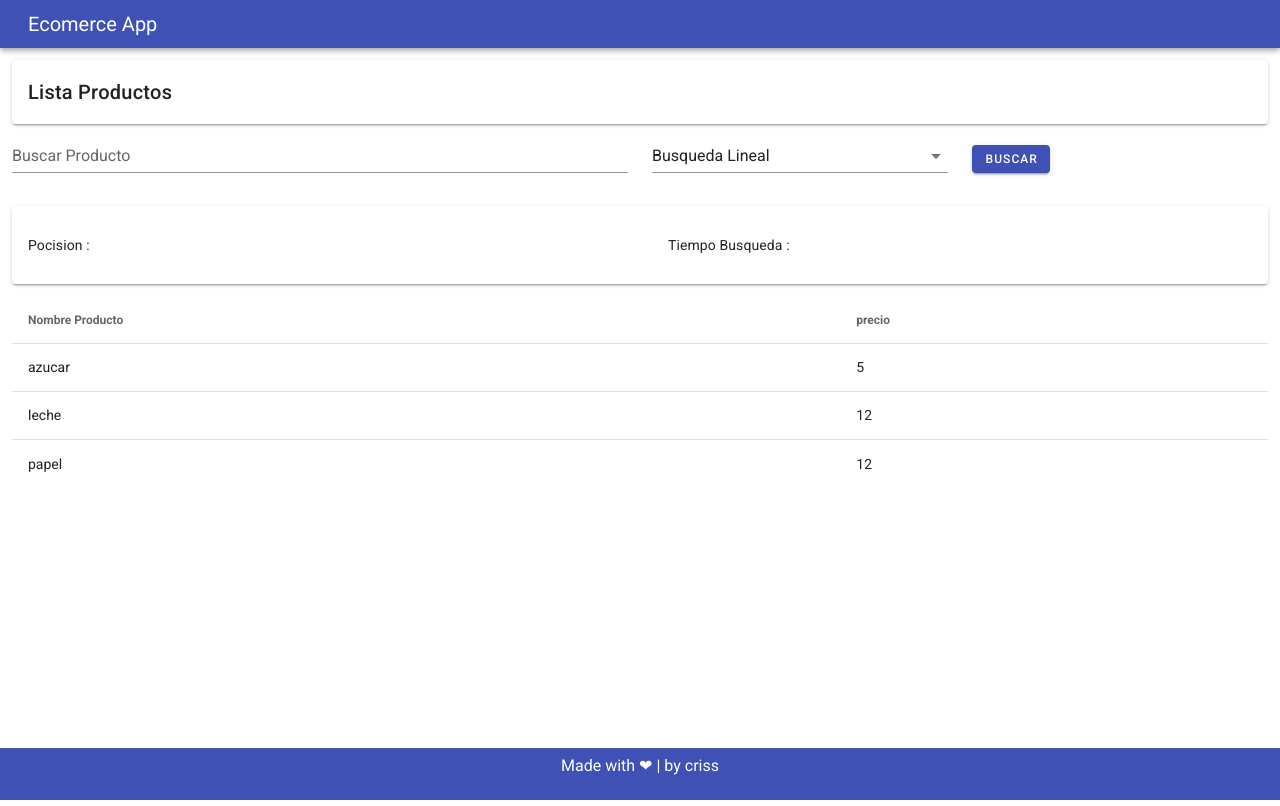
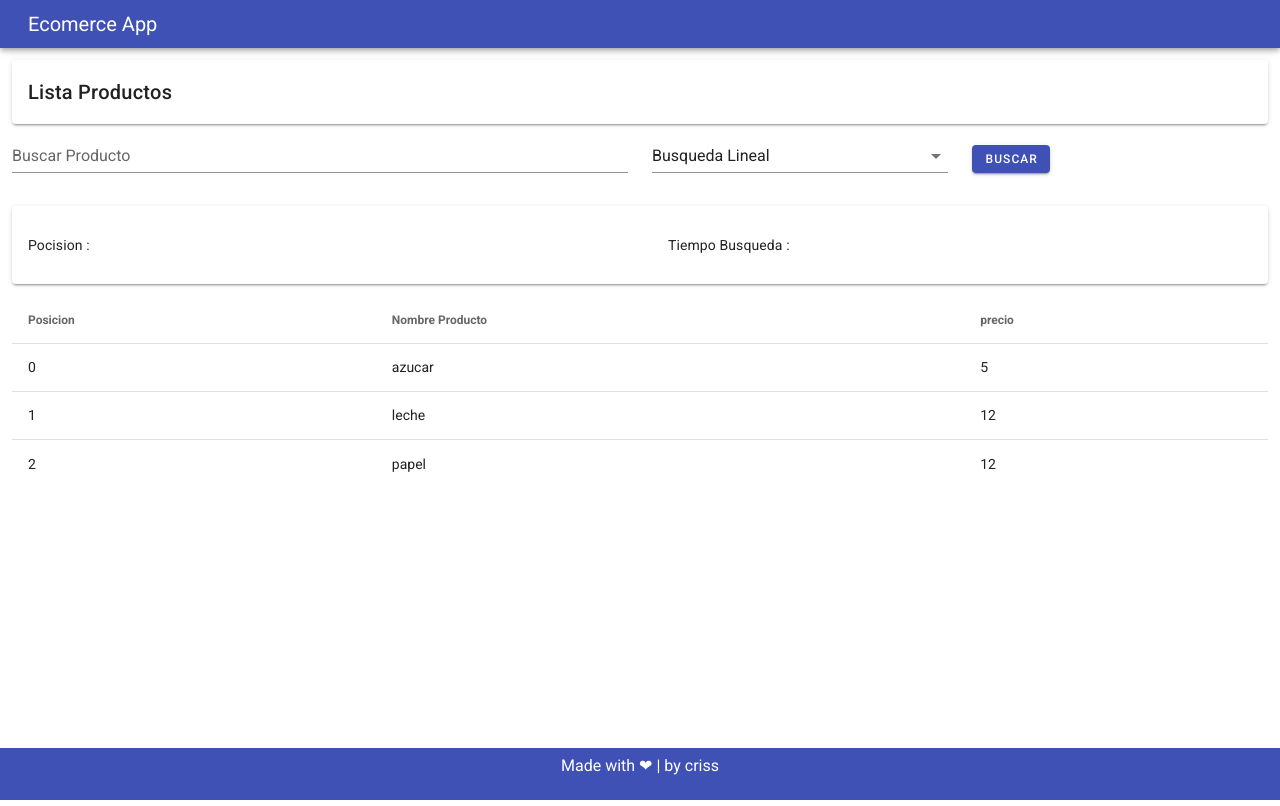
Before and after one commit to crisswebapp/Abarrofarma, a Nuxt app: page /farma in a window 1280 px wide. Built offline with nearby package versions, Linux system fonts and the light colour scheme.

Commit message:
modified:   pages/farma/index.vue

```diff
--- a/pages/farma/index.vue
+++ b/pages/farma/index.vue
@@ -42,6 +42,9 @@
             <thead>
               <tr>
                 <th class="text-left">
+                  Posicion
+                </th>
+                <th class="text-left">
                   Nombre Producto
                 </th>
                 <th class="text-left">
@@ -50,7 +53,8 @@
               </tr>
             </thead>
             <tbody>
-              <tr v-for="item in items" :key="item.name">
+              <tr v-for="(item, index) in items" :key="item.name">
+                <td>{{ index }}</td>
                 <td>{{ item.nombre }}</td>
                 <td>{{ item.precio }}</td>
               </tr>
```
